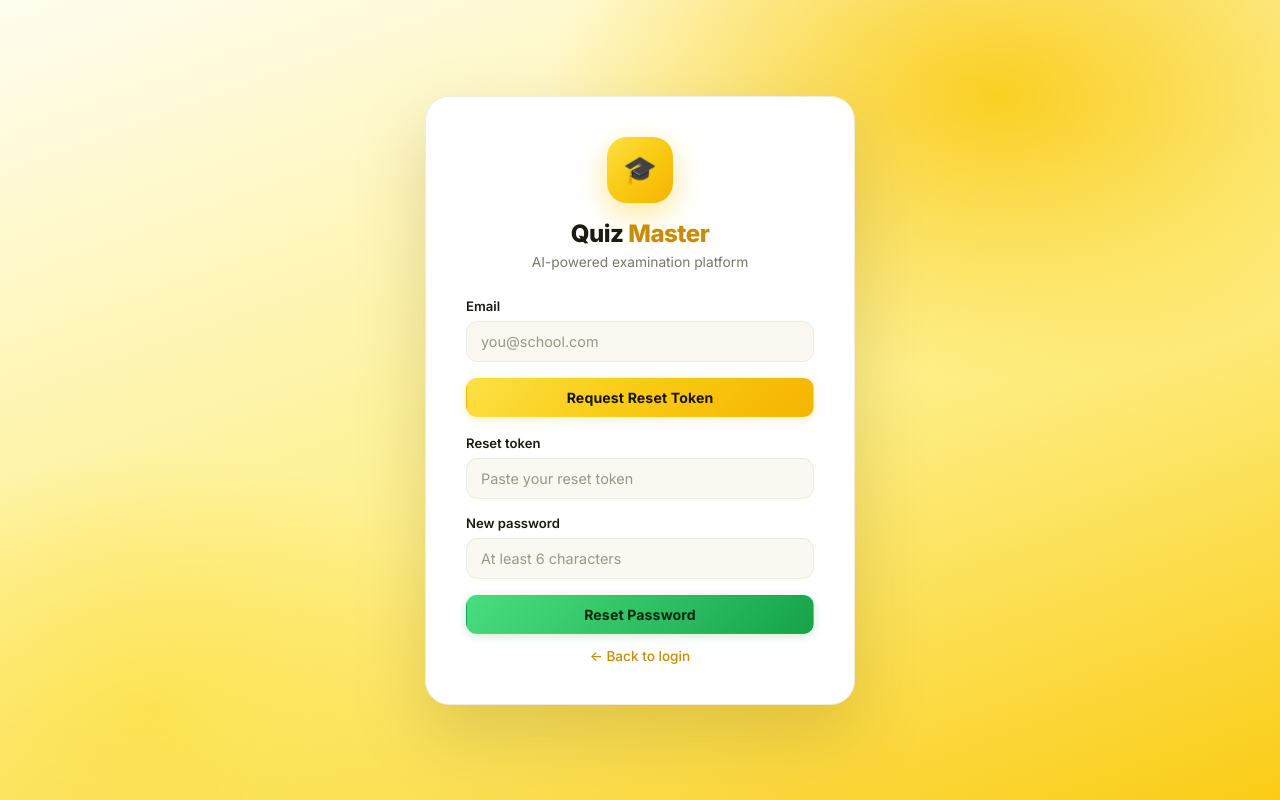
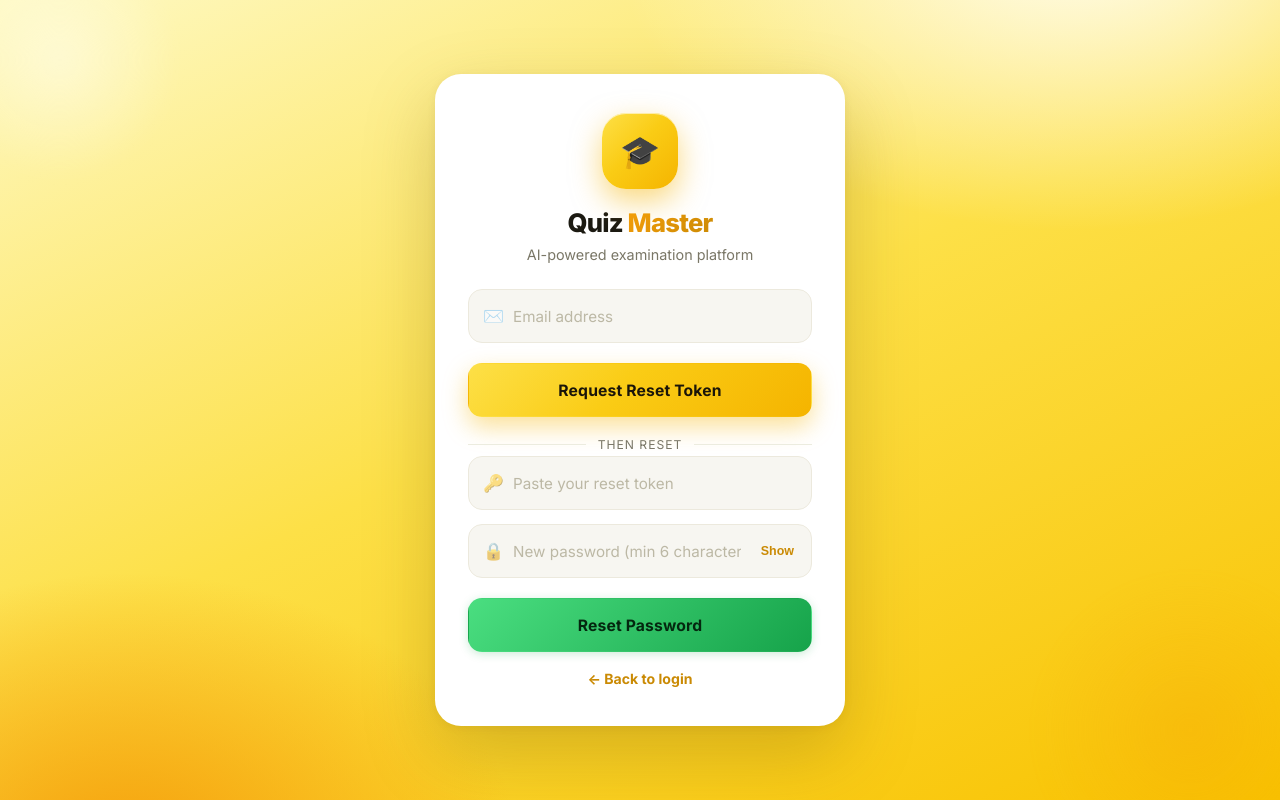
Before and after one commit to Nanayaw01my/MASTER_QUIZ, a website: page client/index.html in a window 1280 px wide. Both pictures are taken after a click on the link "Forgot password?". Drawn offline with nearby package versions, Linux system fonts and the light colour scheme.

Commit message:
Modernize the login/auth forms and fix dark-mode input rendering
- Redesign login, registration and forgot-password forms: icon input
  fields, taller rounded inputs, show/hide password toggle, floating logo,
  gradient wordmark, cleaner links and a soft-blob background
- Set color-scheme per theme so iOS Safari stops force-darkening form
  fields (inputs were rendering black on the white card)

Co-Authored-By: Claude Opus 4.8 <noreply@anthropic.com>
Claude-Session: https://claude.ai/code/session_018BpWK92WMcTGiGw5G3fCPB

```diff
--- a/client/css/styles.css
+++ b/client/css/styles.css
@@ -30,6 +30,7 @@
   --sidebar-text: #5f5c4e;
   --shadow: 0 1px 2px rgba(120, 100, 20, 0.05), 0 10px 26px rgba(120, 100, 20, 0.07);
   --radius: 16px;
+  color-scheme: light; /* stop iOS/Safari from force-darkening form controls */
 }
 
 [data-theme='dark'] {
@@ -46,6 +47,7 @@
   --sidebar-text: #c4bfa5;
   --shadow: 0 1px 2px rgba(0, 0, 0, 0.4), 0 12px 30px rgba(0, 0, 0, 0.3);
   --glow: 0 0 0 1px rgba(250, 204, 21, 0.3), 0 8px 26px rgba(250, 204, 21, 0.22);
+  color-scheme: dark;
 }
 
 * { margin: 0; padding: 0; box-sizing: border-box; }
@@ -344,37 +346,96 @@ tbody tr:last-child td { border-bottom: none; }
 .toast.warning { border-left-color: var(--primary); }
 @keyframes slideIn { from { transform: translateX(48px); opacity: 0; } to { transform: none; opacity: 1; } }
 
-/* ---------------- Login page ---------------- */
+/* ---------------- Login / auth page ---------------- */
 .auth-page {
-  min-height: 100vh; display: flex; align-items: center; justify-content: center;
-  background: #fef9c3;
+  min-height: 100vh; min-height: 100dvh;
+  display: flex; align-items: center; justify-content: center;
+  background: #fde047;
   background-image:
-    radial-gradient(820px 520px at 78% 12%, rgba(250, 204, 21, 0.9), transparent 55%),
-    radial-gradient(640px 460px at 12% 88%, rgba(253, 224, 71, 0.75), transparent 55%),
-    linear-gradient(160deg, #fffdf0 0%, #fef08a 55%, #facc15 100%);
-  padding: 18px;
+    radial-gradient(1000px 640px at 84% -8%, #fffdf0 0%, rgba(255, 253, 240, 0) 46%),
+    radial-gradient(760px 560px at 10% 108%, #f59e0b 0%, rgba(245, 158, 11, 0) 52%),
+    linear-gradient(155deg, #fef9c3 0%, #fde047 48%, #f8c200 100%);
+  padding: 20px;
+  position: relative;
+  overflow: hidden;
 }
+/* soft floating blobs for depth */
+.auth-page::before, .auth-page::after {
+  content: ''; position: absolute; border-radius: 50%; filter: blur(8px); opacity: 0.5; pointer-events: none;
+}
+.auth-page::before { width: 240px; height: 240px; top: -60px; left: -60px; background: radial-gradient(circle, rgba(255,255,255,0.8), transparent 70%); }
+.auth-page::after { width: 320px; height: 320px; bottom: -90px; right: -70px; background: radial-gradient(circle, rgba(245,158,11,0.5), transparent 70%); }
+
 .auth-card {
+  position: relative; z-index: 1;
   background: #ffffff;
-  border: 1px solid var(--border);
-  border-radius: 24px; padding: 40px;
-  width: 100%; max-width: 430px;
-  box-shadow: 0 30px 70px rgba(120, 90, 10, 0.22);
-  animation: fadeIn 0.5s ease;
+  border: 1px solid rgba(255, 255, 255, 0.7);
+  border-radius: 26px; padding: 38px 32px;
+  width: 100%; max-width: 410px;
+  box-shadow: 0 28px 70px rgba(120, 90, 10, 0.28), 0 2px 8px rgba(120, 90, 10, 0.08);
+  animation: cardUp 0.55s cubic-bezier(0.2, 0.8, 0.25, 1);
   color: var(--text);
 }
-.auth-card .logo-row { text-align: center; margin-bottom: 28px; }
+@keyframes cardUp { from { opacity: 0; transform: translateY(24px) scale(0.98); } to { opacity: 1; transform: none; } }
+
+.auth-card .logo-row { text-align: center; margin-bottom: 26px; }
 .auth-card .logo-row .logo {
-  font-size: 1.7rem;
-  width: 66px; height: 66px;
+  font-size: 2rem;
+  width: 76px; height: 76px;
   display: inline-flex; align-items: center; justify-content: center;
   background: var(--primary-grad);
-  border-radius: 20px;
-  box-shadow: 0 10px 30px rgba(250, 204, 21, 0.45);
+  border-radius: 24px;
+  box-shadow: 0 12px 30px rgba(245, 180, 0, 0.5), inset 0 1px 0 rgba(255,255,255,0.6);
+  animation: floaty 4s ease-in-out infinite;
 }
-.auth-card h1 { font-size: 1.5rem; font-weight: 800; margin-top: 16px; letter-spacing: -0.02em; }
-.auth-card h1 .gold { color: var(--primary-hover); }
-.auth-card p.sub { color: var(--text-muted); font-size: 0.86rem; margin-top: 6px; }
+@keyframes floaty { 50% { transform: translateY(-6px); } }
+.auth-card h1 { font-size: 1.6rem; font-weight: 800; margin-top: 18px; letter-spacing: -0.03em; color: #1c1a12; }
+.auth-card h1 .gold {
+  background: linear-gradient(135deg, #f59e0b, #ca8a04);
+  -webkit-background-clip: text; background-clip: text; -webkit-text-fill-color: transparent;
+}
+.auth-card p.sub { color: var(--text-muted); font-size: 0.9rem; margin-top: 8px; }
+
+/* Icon input fields */
+.field { position: relative; margin-bottom: 14px; }
+.field-icon {
+  position: absolute; left: 15px; top: 50%; transform: translateY(-50%);
+  font-size: 1.05rem; opacity: 0.55; pointer-events: none; line-height: 1;
+}
+.field input, .field select {
+  height: 54px; padding: 0 16px 0 44px; border-radius: 14px;
+  background: #f7f6f1; border: 1.5px solid #ece9dd; font-size: 0.95rem;
+  color: #1c1a12;
+}
+.field select { padding-right: 38px; }
+.field:has(.field-toggle) input { padding-right: 70px; } /* clear the Show/Hide button */
+.field input::placeholder { color: #a9a48c; }
+.field input:focus, .field select:focus {
+  background: #fff; border-color: var(--primary);
+  box-shadow: 0 0 0 4px rgba(250, 204, 21, 0.2);
+}
+.field-toggle {
+  position: absolute; right: 8px; top: 50%; transform: translateY(-50%);
+  width: auto; background: none; border: none; padding: 6px 10px;
+  color: var(--primary-hover); font-weight: 700; font-size: 0.78rem; cursor: pointer;
+  border-radius: 8px;
+}
+.field-toggle:hover { background: var(--primary-soft); }
+
+.auth-btn {
+  height: 54px; font-size: 0.98rem; border-radius: 14px; margin-top: 6px;
+  box-shadow: 0 10px 24px rgba(245, 180, 0, 0.4);
+}
+.auth-links {
+  display: flex; flex-direction: column; gap: 8px; align-items: center;
+  margin-top: 18px; font-size: 0.88rem; color: var(--text-muted);
+}
+.auth-links a { font-weight: 700; }
+.auth-divider {
+  display: flex; align-items: center; gap: 12px; margin: 20px 0 4px;
+  color: var(--text-muted); font-size: 0.76rem; text-transform: uppercase; letter-spacing: 0.08em;
+}
+.auth-divider::before, .auth-divider::after { content: ''; flex: 1; height: 1px; background: var(--border); }
 
 /* ---------------- Exam page ---------------- */
 .exam-shell { max-width: 1200px; margin: 0 auto; padding: 18px; position: relative; z-index: 1; }
--- a/client/index.html
+++ b/client/index.html
@@ -17,70 +17,68 @@
 
       <!-- Login form -->
       <form id="login-form">
-        <div class="form-group">
-          <label for="email">Email</label>
-          <input type="email" id="email" required autocomplete="email" placeholder="you@school.com">
+        <div class="field">
+          <span class="field-icon">✉️</span>
+          <input type="email" id="email" required autocomplete="email" placeholder="Email address">
         </div>
-        <div class="form-group">
-          <label for="password">Password</label>
-          <input type="password" id="password" required autocomplete="current-password" placeholder="••••••••">
+        <div class="field">
+          <span class="field-icon">🔒</span>
+          <input type="password" id="password" required autocomplete="current-password" placeholder="Password">
+          <button type="button" class="field-toggle" data-target="password">Show</button>
         </div>
-        <button type="submit" class="btn block" id="login-btn">Sign In</button>
-        <p style="text-align:center;margin-top:14px;font-size:.85rem">
+        <button type="submit" class="btn block auth-btn" id="login-btn">Sign In</button>
+        <div class="auth-links">
           <a href="#" id="show-forgot">Forgot password?</a>
-        </p>
-        <p style="text-align:center;margin-top:6px;font-size:.85rem">
-          New student? <a href="#" id="show-register">Create an account</a>
-        </p>
+          <span>New student? <a href="#" id="show-register">Create an account</a></span>
+        </div>
       </form>
 
       <!-- Student registration form -->
       <form id="register-form" style="display:none">
-        <div class="form-group">
-          <label for="r-name">Full name</label>
-          <input type="text" id="r-name" required placeholder="Your full name">
+        <div class="field">
+          <span class="field-icon">👤</span>
+          <input type="text" id="r-name" required placeholder="Full name">
         </div>
-        <div class="form-group">
-          <label for="r-email">Email</label>
-          <input type="email" id="r-email" required placeholder="you@school.com">
+        <div class="field">
+          <span class="field-icon">✉️</span>
+          <input type="email" id="r-email" required placeholder="Email address">
         </div>
-        <div class="form-group">
-          <label for="r-class">Class</label>
-          <select id="r-class" required><option value="">Loading classes…</option></select>
+        <div class="field">
+          <span class="field-icon">🏫</span>
+          <select id="r-class" required><option value="">Select your class…</option></select>
         </div>
-        <div class="form-group">
-          <label for="r-reg">Registration / index number <span style="opacity:.6">(optional)</span></label>
-          <input type="text" id="r-reg" placeholder="e.g. STU2026001">
+        <div class="field">
+          <span class="field-icon">🎫</span>
+          <input type="text" id="r-reg" placeholder="Registration / index number (optional)">
         </div>
-        <div class="form-group">
-          <label for="r-password">Password</label>
-          <input type="password" id="r-password" required placeholder="At least 6 characters">
+        <div class="field">
+          <span class="field-icon">🔒</span>
+          <input type="password" id="r-password" required placeholder="Password (min 6)">
+          <button type="button" class="field-toggle" data-target="r-password">Show</button>
         </div>
-        <button type="submit" class="btn block" id="register-btn">Create Account</button>
-        <p style="text-align:center;margin-top:14px;font-size:.85rem">
-          <a href="#" id="show-login-2">← Back to login</a>
-        </p>
+        <button type="submit" class="btn block auth-btn" id="register-btn">Create Account</button>
+        <div class="auth-links"><a href="#" id="show-login-2">← Back to login</a></div>
       </form>
 
       <!-- Forgot password form -->
       <form id="forgot-form" style="display:none">
-        <div class="form-group">
-          <label for="f-email">Email</label>
-          <input type="email" id="f-email" required placeholder="you@school.com">
+        <div class="field">
+          <span class="field-icon">✉️</span>
+          <input type="email" id="f-email" required placeholder="Email address">
         </div>
-        <button type="submit" class="btn block">Request Reset Token</button>
-        <div class="form-group" style="margin-top:18px">
-          <label for="f-token">Reset token</label>
+        <button type="submit" class="btn block auth-btn">Request Reset Token</button>
+        <div class="auth-divider">then reset</div>
+        <div class="field">
+          <span class="field-icon">🔑</span>
           <input type="text" id="f-token" placeholder="Paste your reset token">
         </div>
-        <div class="form-group">
-          <label for="f-newpass">New password</label>
-          <input type="password" id="f-newpass" placeholder="At least 6 characters">
+        <div class="field">
+          <span class="field-icon">🔒</span>
+          <input type="password" id="f-newpass" placeholder="New password (min 6 characters)">
+          <button type="button" class="field-toggle" data-target="f-newpass">Show</button>
         </div>
-        <button type="button" class="btn success block" id="do-reset">Reset Password</button>
-        <p style="text-align:center;margin-top:14px;font-size:.85rem">
-          <a href="#" id="show-login">← Back to login</a>
-        </p>
+        <button type="button" class="btn success block auth-btn" id="do-reset">Reset Password</button>
+        <div class="auth-links"><a href="#" id="show-login">← Back to login</a></div>
       </form>
     </div>
   </div>
--- a/client/js/auth.js
+++ b/client/js/auth.js
@@ -1,4 +1,15 @@
 /* Login / forgot-password page logic */
+
+// Show/hide password toggles
+document.querySelectorAll('.field-toggle').forEach((btn) => {
+  btn.addEventListener('click', () => {
+    const input = document.getElementById(btn.dataset.target);
+    if (!input) return;
+    const show = input.type === 'password';
+    input.type = show ? 'text' : 'password';
+    btn.textContent = show ? 'Hide' : 'Show';
+  });
+});
 
 // Already logged in? Go straight to the dashboard.
 (() => {
```
